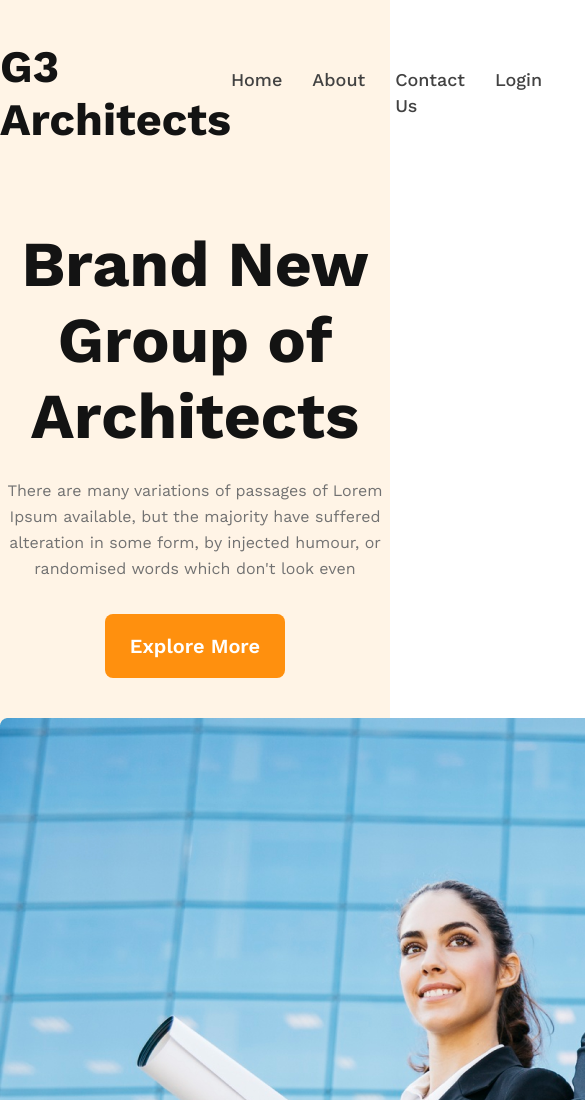
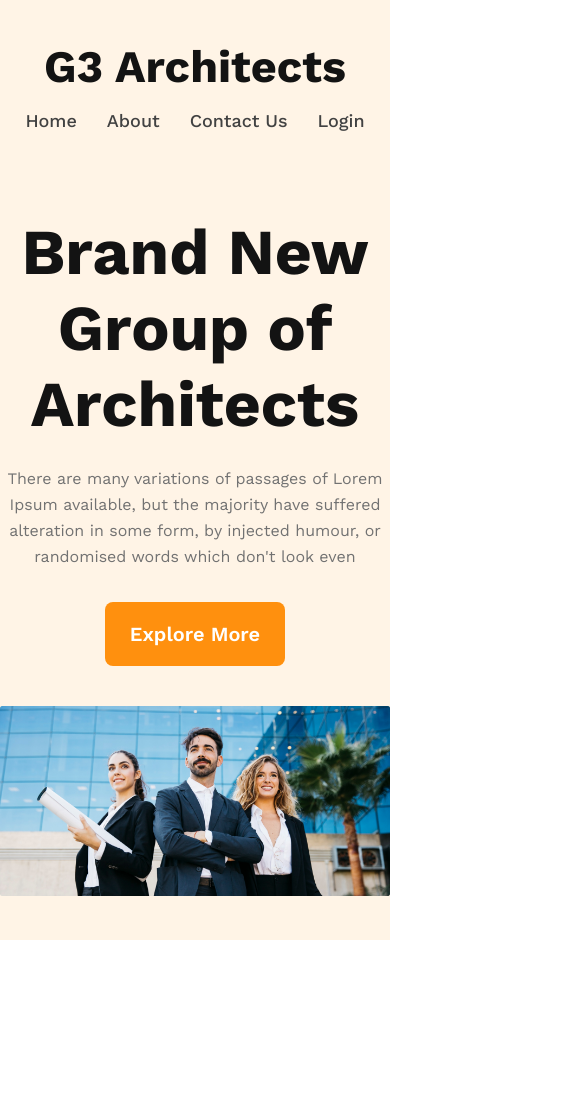
Before and after one commit to MubtasimPrime/Responsive_Architech_Website_HTML_CSS, a plain HTML site: page index.html in a window 390 px wide. Shown: the top 1100 px of the page, 585 px wide, since content can reach past the window. After the commit the page ends 940 px from the top, so only its background shows below. Drawn offline with nearby package versions, Linux system fonts and the light colour scheme.

Commit message:
made responsive navbar

```diff
--- a/styles/styles.css
+++ b/styles/styles.css
@@ -78,6 +78,8 @@ nav {
   font-size: 18px;
 }
 
+/* Banner */
+
 .banner-text-content {
   max-width: 862px;
   margin: 0 auto;
@@ -97,5 +99,15 @@ nav {
 }
 
 .banner-img {
+  width: 100%;
   margin: 40px 0;
 }
+
+@media screen and (max-width: 576px) {
+  .navbar {
+    flex-direction: column;
+  }
+  .nav-items {
+    margin: 15px 15px 0 15px;
+  }
+}
```
